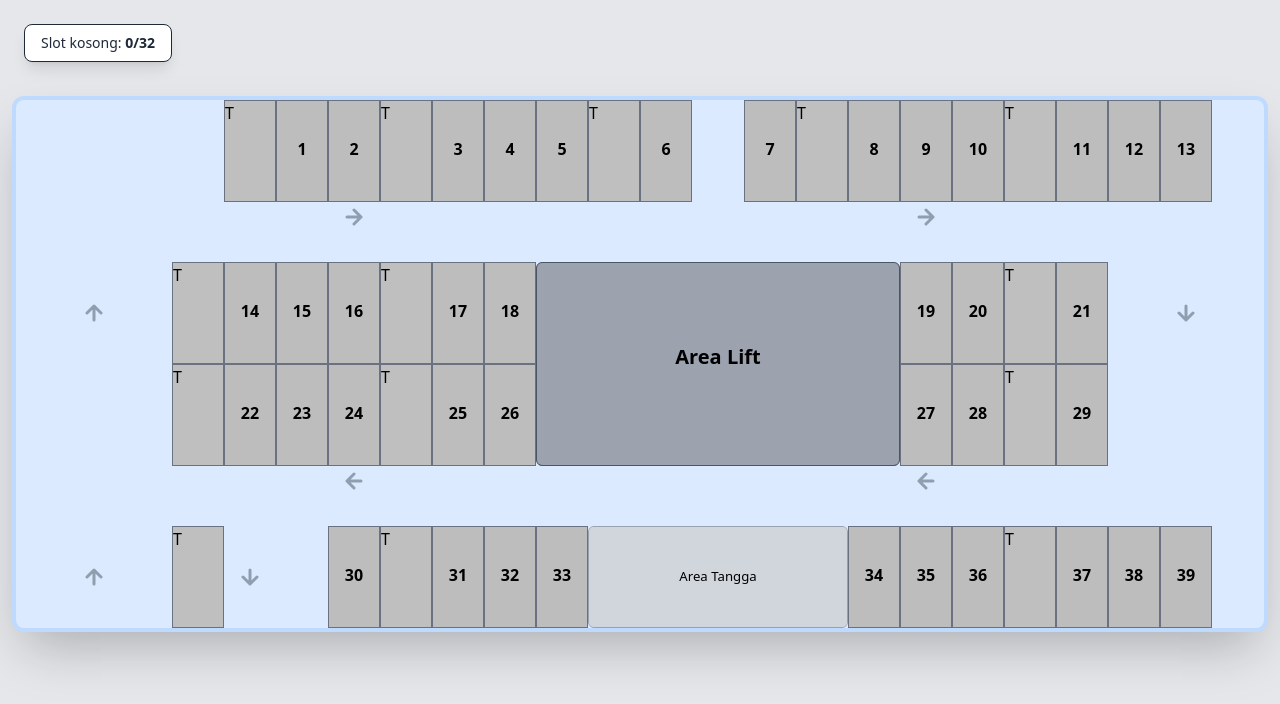
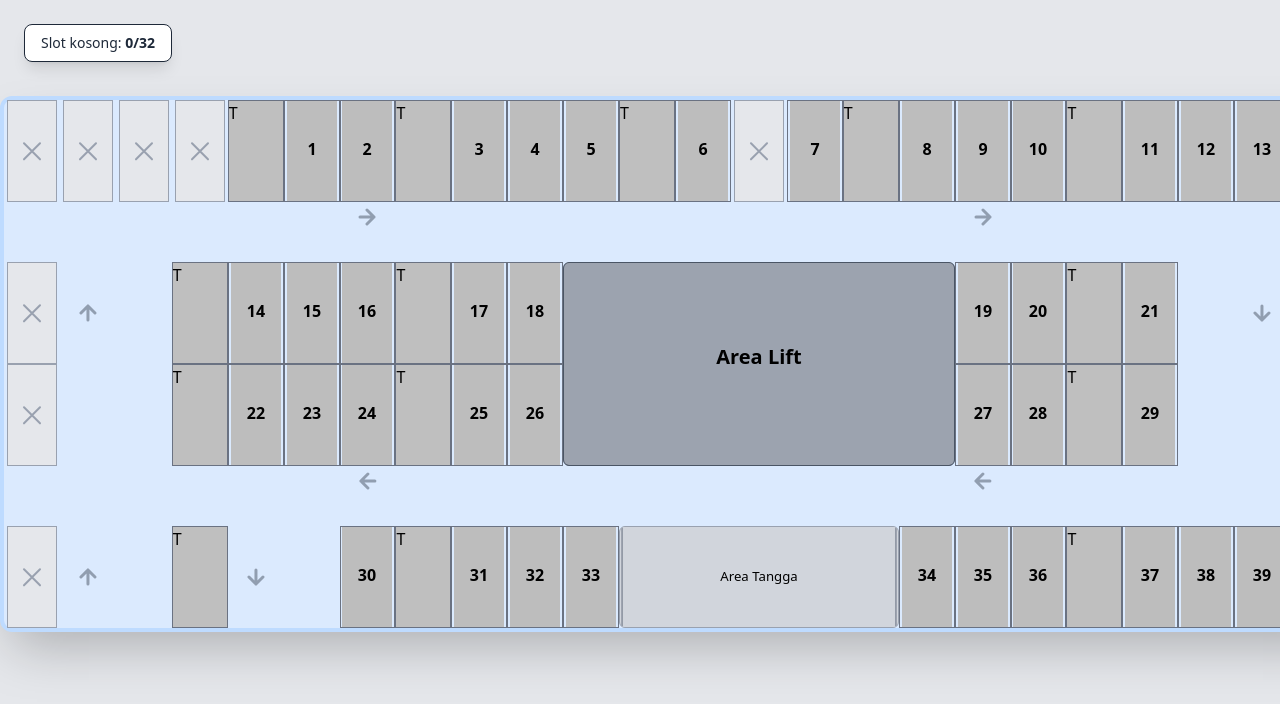
Before and after one commit to Fauzan-Rhamzy/smartparking, a React (Vite) app in the folder client/: page / in a window 1280 px wide. Shown: the top 704 px of the page. Built offline with nearby package versions, Linux system fonts and the light colour scheme; no server answers.

Commit message:
add X box and try to fix squish parking spot

```diff
--- a/client/src/App.tsx
+++ b/client/src/App.tsx
@@ -3,12 +3,10 @@
 import { useEffect, useState } from "react";
 import EmptySlotsInfo from "./components/EmptySlotInfo.tsx";
 import ParkingSlotVertical from "./components/ParkingSlotVertical.tsx";
-import Pillar from "./components/Pillar.tsx";
 import type { ParkingSlotData } from "./types.ts";
 import StairsArea from "./components/StairsArea.tsx";
 import LiftArea from "./components/LiftArea.tsx";
 
-// Place this outside the App function or in a separate file
 function RoadArrow({ dir }: { dir: "up" | "down" | "left" | "right" }) {
   const rotation = {
     up: "rotate(-90deg)",
@@ -43,63 +41,16 @@ function RoadArrow({ dir }: { dir: "up" | "down" | "left" | "right" }) {
 const RAW_MAP = [
   // ROW 1
   [
-    "X",
-    "X",
-    "X",
-    "X",
-    "T",
-    "P",
-    "P",
-    "T",
-    "P",
-    "P",
-    "P",
-    "T",
-    "P",
-    "X",
-    "P",
-    "T",
-    "P",
-    "P",
-    "P",
-    "T",
-    "P",
-    "P",
-    "P",
-    "X",
+    "X", "X", "X", "X", "T", "P", "P", "T", "P", "P", "P", "T", "P", "X", "P", "T", "P", "P", "P", "T", "P", "P", "P", "X",
   ],
 
   // ROW 2
   [
-    "X",
-    "_",
-    "_",
-    "_",
-    "_",
-    "_",
-    ">",
-    "_",
-    "_",
-    "_",
-    "_",
-    "_",
-    "_",
-    "_",
-    "_",
-    "_",
-    "_",
-    ">",
-    "_",
-    "_",
-    "_",
-    "_",
-    "_",
-    "X",
+    "_", "_", "_", "_", "_", "_", ">", "_", "_", "_", "_", "_", "_", "_", "_", "_", "_", ">", "_", "_", "_", "_", "_", "_",
   ],
 
   // ROW 3
   [
-    "X",
     "_",
     "_",
     "_",
@@ -122,7 +73,8 @@ const RAW_MAP = [
     "_",
     "_",
     "_",
-    "X",
+    "_",
+    "_",
   ],
 
   // ROW 4
@@ -183,7 +135,7 @@ const RAW_MAP = [
 
   // ROW 6
   [
-    "X",
+    "_",
     "_",
     "_",
     "_",
@@ -206,12 +158,11 @@ const RAW_MAP = [
     "_",
     "_",
     "_",
-    "X",
+    "_",
   ],
 
   // ROW 7
   [
-    "X",
     "_",
     "_",
     "_",
@@ -234,7 +185,8 @@ const RAW_MAP = [
     "_",
     "_",
     "_",
-    "X",
+    "_",
+    "_",
   ],
 
   // ROW 8
@@ -367,7 +319,19 @@ function App() {
         const key = `${r}-${c}`;
 
         if (type === "X") {
-          content = <div />;
+          content = (
+            <div className="h-full w-[50px] border border-gray-400 bg-gray-200 flex items-center justify-center text-gray-400">
+               <svg
+                viewBox="0 0 24 24"
+                fill="none"
+                stroke="currentColor"
+                strokeWidth="1.5"
+                className="w-2/3 h-2/3"
+               >
+                 <path strokeLinecap="round" strokeLinejoin="round" d="M6 18L18 6M6 6l12 12" />
+               </svg>
+            </div>
+          );
         } else if (type === "_") {
           content = <div className="w-full h-full opacity-10"></div>;
         } else if (type === ">") {
@@ -471,7 +435,7 @@ function App() {
             // mx-auto: Rata tengah di layar besar
             className="grid gap-0 bg-blue-100 border-4 border-blue-200 rounded-xl shadow-2xl mx-auto"
             style={{
-              gridTemplateColumns: "repeat(24, minmax(40px, 1fr))",
+              gridTemplateColumns: "repeat(24, minmax(55px, 1fr))",
               gridTemplateRows: `
                 minmax(100px, auto)
                 30px
@@ -482,7 +446,7 @@ function App() {
                 30px
                 minmax(100px, auto)
               `,
-              minWidth: "1100px", // Memaksa scroll horizontal muncul di HP
+              minWidth: "1350px", // Memaksa scroll horizontal muncul di HP
             }}
           >
             {renderGrid()}
```
